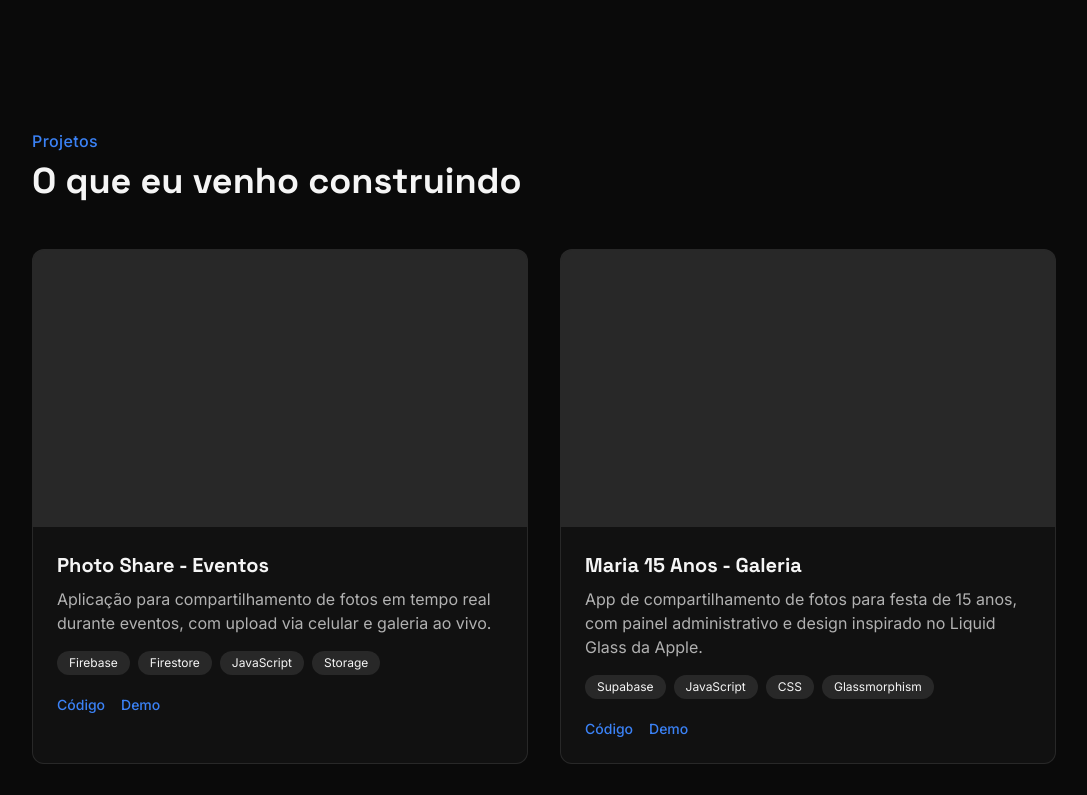
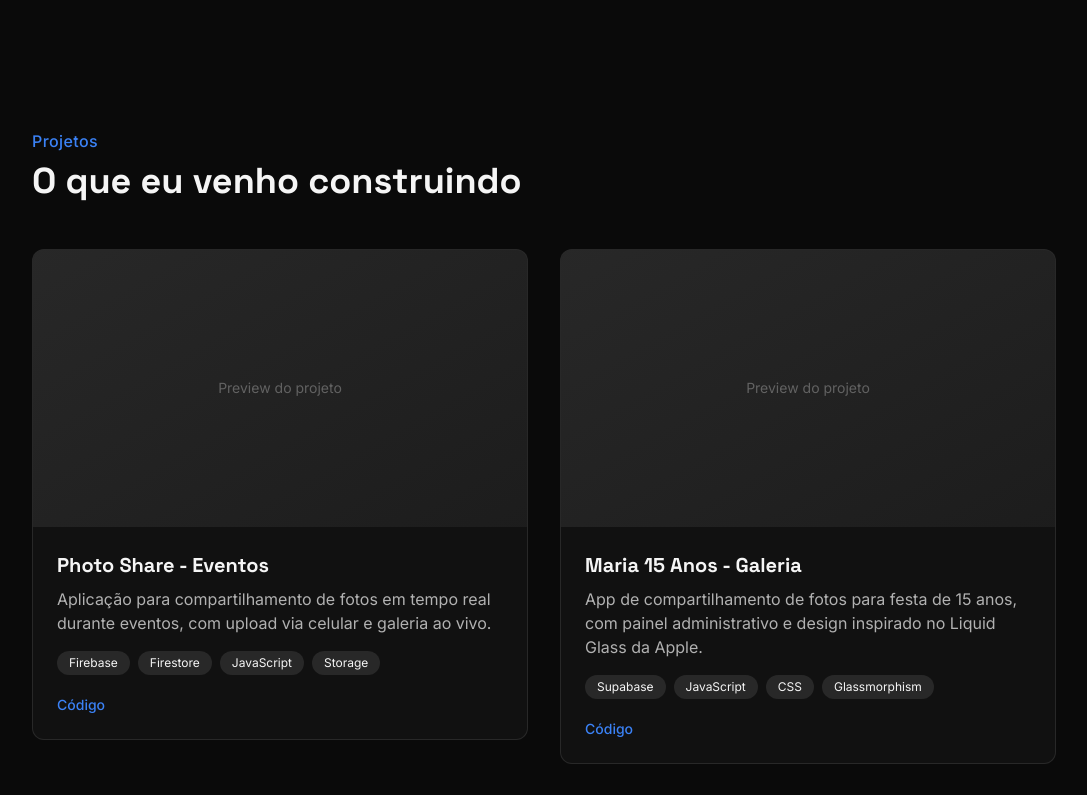
Before and after one commit to Caiosenaf15/portfolio, a Next.js app: page / in a window 1280 px wide. Shown: the part 1380-2175 px from the top of the page, without its empty margins (96-1183 px from the left). Built offline with nearby package versions, Linux system fonts and the light colour scheme.

Commit message:
mudancas de estilo

```diff
--- a/app/globals.css
+++ b/app/globals.css
@@ -1,8 +1,4 @@
 @import "tailwindcss";
-@import "tw-animate-css";
-@import "shadcn/tailwind.css";
-
-@custom-variant dark (&:is(.dark *));
 
 @theme {
   --font-sans: var(--font-inter);
@@ -12,3 +8,12 @@
   --color-foreground: #f5f5f5;
   --color-accent: #3b82f6;
 }
+
+html {
+  scroll-behavior: smooth;
+}
+
+::selection {
+  background-color: var(--color-accent);
+  color: white;
+}
--- a/app/layout.tsx
+++ b/app/layout.tsx
@@ -14,7 +14,8 @@ const spaceGrotesk = Space_Grotesk({
 
 export const metadata: Metadata = {
   title: "Caio Sena | Portfólio",
-  description: "Portfólio de Caio Sena, estudante de Sistemas de Informação e desenvolvedor Full Stack",
+  description:
+    "Portfólio de Caio Sena, estudante de Sistemas de Informação e desenvolvedor Full Stack.",
 };
 
 export default function RootLayout({
@@ -27,7 +28,9 @@ export default function RootLayout({
       lang="pt-BR"
       className={`${inter.variable} ${spaceGrotesk.variable} h-full antialiased scroll-smooth`}
     >
-      <body className="min-h-full flex flex-col bg-[#0a0a0a] text-[#f5f5f5]">{children}</body>
+      <body className="min-h-full flex flex-col bg-background text-foreground">
+        {children}
+      </body>
     </html>
   );
 }
--- a/components/About.tsx
+++ b/components/About.tsx
@@ -1,4 +1,4 @@
-import FadeIn from "@/components/FadeIn";
+import FadeIn from "./FadeIn";
 
 export default function About() {
   return (
--- a/components/Contact.tsx
+++ b/components/Contact.tsx
@@ -1,4 +1,4 @@
-import FadeIn from "@/components/FadeIn";
+import FadeIn from "./FadeIn";
 
 export default function Contact() {
   return (
@@ -19,15 +19,15 @@ export default function Contact() {
           <div className="flex flex-wrap gap-4 justify-center">
             <a
               href="mailto:seuemail@exemplo.com"
-                    className="bg-accent text-white px-6 py-3 rounded-lg font-medium hover:scale-105 transition-transform"
+              className="bg-accent text-white px-6 py-3 rounded-lg font-medium hover:scale-105 hover:shadow-lg hover:shadow-accent/30 transition-all"
             >
               Enviar Email
             </a>
             <a
-                    href="https://linkedin.com/in/seu-usuario"
+              href="https://www.linkedin.com/in/caio-sena-freitas/"
               target="_blank"
               rel="noopener noreferrer"
-                    className="border border-foreground/20 px-6 py-3 rounded-lg font-medium hover:bg-foreground/5 hover:scale-105 transition-transform"
+              className="border border-foreground/20 px-6 py-3 rounded-lg font-medium hover:bg-foreground/5 hover:scale-105 transition-all"
             >
               LinkedIn
             </a>
@@ -35,7 +35,7 @@ export default function Contact() {
               href="https://github.com/Caiosenaf15"
               target="_blank"
               rel="noopener noreferrer"
-                    className="border border-foreground/20 px-6 py-3 rounded-lg font-medium hover:bg-foreground/5 hover:scale-105 transition-transform"
+              className="border border-foreground/20 px-6 py-3 rounded-lg font-medium hover:bg-foreground/5 hover:scale-105 transition-all"
             >
               GitHub
             </a>
--- a/components/FadeIn.tsx
+++ b/components/FadeIn.tsx
@@ -3,13 +3,19 @@
 import { motion } from "framer-motion";
 import { ReactNode } from "react";
 
-export default function FadeIn({ children }: { children: ReactNode }) {
+export default function FadeIn({
+  children,
+  delay = 0,
+}: {
+  children: ReactNode;
+  delay?: number;
+}) {
   return (
     <motion.div
-      initial={{ opacity: 0, y: 20 }}
+      initial={{ opacity: 0, y: 24 }}
       whileInView={{ opacity: 1, y: 0 }}
       viewport={{ once: true, amount: 0.2 }}
-      transition={{ duration: 0.6, ease: "easeOut" }}
+      transition={{ duration: 0.6, ease: "easeOut", delay }}
     >
       {children}
     </motion.div>
--- a/components/Footer.tsx
+++ b/components/Footer.tsx
@@ -1,9 +1,27 @@
 export default function Footer() {
   return (
     <footer className="py-8 px-6 border-t border-foreground/10">
-        <div className="max-w-5xl mx-auto text-center text-sm text-foreground/50">
-          <p>© {new Date().getFullYear()} Caio Sena. Todos os direitos reservados.</p>
+      <div className="max-w-5xl mx-auto flex flex-col md:flex-row items-center justify-between gap-4 text-sm text-foreground/50">
+        <p>© {new Date().getFullYear()} Caio Sena. Todos os direitos reservados.</p>
+        <div className="flex gap-6">
+          <a
+            href="https://www.linkedin.com/in/caio-sena-freitas/"
+            target="_blank"
+            rel="noopener noreferrer"
+            className="hover:text-foreground transition-colors"
+          >
+            LinkedIn
+          </a>
+          <a
+            href="https://github.com/Caiosenaf15"
+            target="_blank"
+            rel="noopener noreferrer"
+            className="hover:text-foreground transition-colors"
+          >
+            GitHub
+          </a>
         </div>
+      </div>
     </footer>
   );
 }
--- a/components/Hero.tsx
+++ b/components/Hero.tsx
@@ -1,13 +1,12 @@
-import FadeIn from "@/components/FadeIn";
-
 export default function Hero() {
   return (
     <section
       id="inicio"
-      className="min-h-screen flex flex-col items-center justify-center text-center px-6"
+      className="min-h-screen flex flex-col items-center justify-center text-center px-6 pt-20 relative overflow-hidden"
     >
-      <FadeIn>
-      <p className="text-accent font-medium mb-4 tracking-wide">
+      <div className="absolute inset-0 -z-10 bg-[radial-gradient(circle_at_50%_20%,rgba(59,130,246,0.15),transparent_60%)]" />
+
+      <p className="text-accent font-medium mb-4 tracking-wide animate-fade-in">
         Olá, eu sou
       </p>
 
@@ -21,14 +20,19 @@ export default function Hero() {
       </p>
 
       <div className="flex gap-4 flex-wrap justify-center">
-        <a href="#projetos" className="bg-accent text-white px-6 py-3 rounded-lg font-medium hover:scale-105 transition-transform">
-        Ver Projetos
+        <a
+          href="#projetos"
+          className="bg-accent text-white px-6 py-3 rounded-lg font-medium hover:scale-105 hover:shadow-lg hover:shadow-accent/30 transition-all"
+        >
+          Ver Projetos
         </a>
-        <a href="#contato"className="border border-foreground/20 px-6 py-3 rounded-lg font-medium hover:bg-foreground/5 hover:scale-105 transition-transform">
+        <a
+          href="#contato"
+          className="border border-foreground/20 px-6 py-3 rounded-lg font-medium hover:bg-foreground/5 hover:scale-105 transition-all"
+        >
           Contato
         </a>
       </div>
-      </FadeIn>
     </section>
   );
 }
--- a/components/Projects.tsx
+++ b/components/Projects.tsx
@@ -1,5 +1,4 @@
-import { a } from "framer-motion/client";
-import FadeIn from "@/components/FadeIn";
+import FadeIn from "./FadeIn";
 
 const projects = [
   {
@@ -7,18 +6,16 @@ const projects = [
     description:
       "Aplicação para compartilhamento de fotos em tempo real durante eventos, com upload via celular e galeria ao vivo.",
     tags: ["Firebase", "Firestore", "JavaScript", "Storage"],
-    github: "https://github.com/seu-usuario/seu-repo",
-    demo: "https://seu-demo.vercel.app",
-    image: "/projects/photoshare.png",
+    github: "https://github.com/Caiosenaf15/seu-repo",
+    demo: "",
   },
   {
     title: "Maria 15 Anos - Galeria",
     description:
       "App de compartilhamento de fotos para festa de 15 anos, com painel administrativo e design inspirado no Liquid Glass da Apple.",
     tags: ["Supabase", "JavaScript", "CSS", "Glassmorphism"],
-    github: "https://github.com/seu-usuario/seu-repo",
-    demo: "https://seu-demo.vercel.app",
-    image: "/projects/maria15.png",
+    github: "https://github.com/Caiosenaf15/seu-repo",
+    demo: "",
   },
   {
     title: "Benchmark Criptográfico NoSQL",
@@ -27,43 +24,42 @@ const projects = [
     tags: ["Python", "MongoDB", "Redis", "Cassandra"],
     github: "https://github.com/Caiosenaf15/benchmark-NoSQL",
     demo: "",
-    image: "/projects/benchmark.png",
   },
   {
     title: "Benchmark HPC com OpenMP",
     description:
       "Artigo acadêmico avaliando Speedup, Eficiência e Lei de Amdahl em algoritmos paralelos com OpenMP.",
     tags: ["C", "OpenMP", "LaTeX", "Paralelismo"],
-    github: "https://github.com/seu-usuario/seu-repo",
+    github: "https://github.com/Caiosenaf15/seu-repo",
     demo: "",
-    image: "/projects/hpc.png",
   },
 ];
 
 export default function Projects() {
   return (
     <section id="projetos" className="py-24 px-6">
+      <div className="max-w-5xl mx-auto">
         <FadeIn>
-      <div className="max-w-5xl mx-auto">
           <p className="text-accent font-medium mb-2 tracking-wide">
             Projetos
           </p>
           <h2 className="font-heading text-3xl md:text-4xl font-bold mb-12">
             O que eu venho construindo
           </h2>
+        </FadeIn>
 
         <div className="grid md:grid-cols-2 gap-8">
-          {projects.map((project) => (
-            <div
-              key={project.title}
-              className="rounded-xl overflow-hidden border border-foreground/10 hover:border-foreground/30 transition-colors bg-foreground/[0.03]"
-            >
-              <div className="aspect-video bg-foreground/10">
-                {/* Substitua por <img> ou next/image quando tiver os prints */}
+          {projects.map((project, index) => (
+            <FadeIn key={project.title} delay={index * 0.1}>
+              <div className="group rounded-xl overflow-hidden border border-foreground/10 hover:border-accent/40 transition-all duration-300 bg-foreground/[0.03] hover:bg-foreground/[0.06] hover:-translate-y-1">
+                <div className="aspect-video bg-gradient-to-br from-foreground/10 to-foreground/5 flex items-center justify-center">
+                  <span className="text-foreground/30 text-sm">
+                    Preview do projeto
+                  </span>
                 </div>
 
                 <div className="p-6">
-                <h3 className="font-heading text-xl font-bold mb-2">
+                  <h3 className="font-heading text-xl font-bold mb-2 group-hover:text-accent transition-colors">
                     {project.title}
                   </h3>
                   <p className="text-foreground/70 mb-4">
@@ -103,10 +99,10 @@ export default function Projects() {
                   </div>
                 </div>
               </div>
+            </FadeIn>
           ))}
         </div>
       </div>
-      </FadeIn>
     </section>
   );
 }
--- a/components/Skills.tsx
+++ b/components/Skills.tsx
@@ -1,4 +1,4 @@
-import FadeIn from "@/components/FadeIn";
+import FadeIn from "./FadeIn";
 
 const skillCategories = [
   {
@@ -26,18 +26,20 @@ const skillCategories = [
 export default function Skills() {
   return (
     <section id="skills" className="py-24 px-6">
+      <div className="max-w-5xl mx-auto">
         <FadeIn>
-      <div className="max-w-5xl mx-auto">
           <p className="text-accent font-medium mb-2 tracking-wide">
             Skills
           </p>
           <h2 className="font-heading text-3xl md:text-4xl font-bold mb-12">
             Ferramentas e tecnologias
           </h2>
+        </FadeIn>
 
         <div className="space-y-10">
-          {skillCategories.map((group) => (
-            <div key={group.category}>
+          {skillCategories.map((group, index) => (
+            <FadeIn key={group.category} delay={index * 0.08}>
+              <div>
                 <h3 className="font-heading text-lg font-semibold mb-4 text-foreground/80">
                   {group.category}
                 </h3>
@@ -45,17 +47,17 @@ export default function Skills() {
                   {group.items.map((skill) => (
                     <span
                       key={skill}
-                    className="bg-foreground/5 hover:bg-foreground/10 transition-colors rounded-lg px-4 py-2 text-sm font-medium"
+                      className="bg-foreground/5 hover:bg-accent/10 hover:text-accent hover:border-accent/30 border border-transparent transition-all rounded-lg px-4 py-2 text-sm font-medium cursor-default"
                     >
                       {skill}
                     </span>
                   ))}
                 </div>
               </div>
+            </FadeIn>
           ))}
         </div>
       </div>
-      </FadeIn>
     </section>
   );
 }
```
Also changed, not shown: components/Navbar.tsx (+47 -12 lines). Lines whose indentation alone changed are shown as unchanged.
